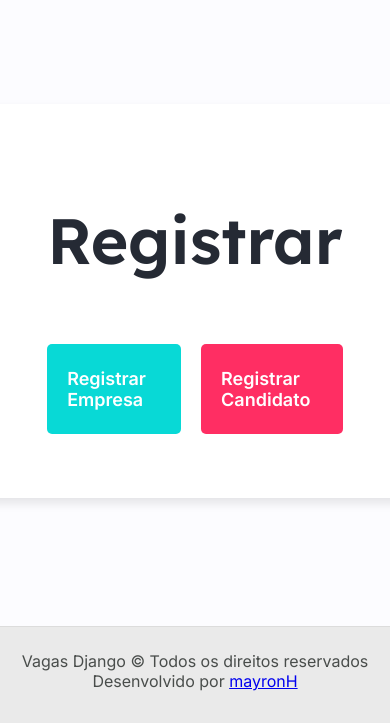
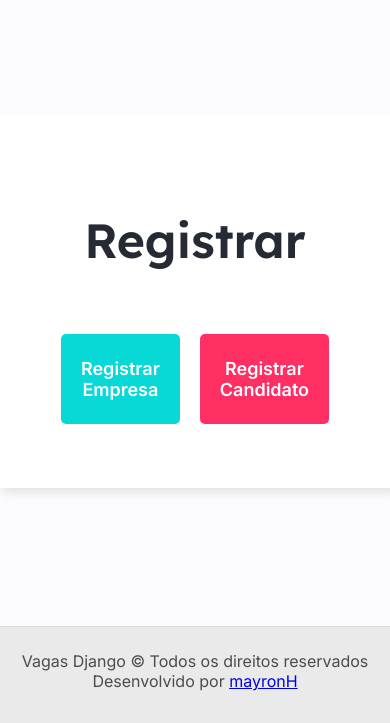
Before and after one commit to mayronH/vagas-django, a Django app: page /conta/cadastro/ in a window 390 px wide. Shown: the part 121-844 px from the top of the page. Run offline with Django 3.2, Linux system fonts and the light colour scheme.

Commit message:
corrigindo responsivo e erro ao logar

```diff
--- a/vagas/static/css/main.css
+++ b/vagas/static/css/main.css
@@ -134,6 +134,13 @@ h6 {
     bottom: 0; */
 }
 
+@media only screen and (max-width:968px){
+    .container{
+        margin-left: 1.5rem;
+        margin-right: 1.5rem;
+    }
+}
+
 @media only screen and (max-width: 767px) {
     .menu {
         display: block;
@@ -145,3 +152,9 @@ h6 {
         padding-bottom: 0.95rem;
     }
 }
+
+@media only screen and (max-width: 425px){
+    .pageTitle{
+        font-size: 3rem;
+    }
+}
--- a/vagas/static/css/signup.css
+++ b/vagas/static/css/signup.css
@@ -29,6 +29,7 @@
 .links a {
     color: var(--white);
     text-decoration: none;
+    text-align: center;
     font-size: 1.125rem;
     font-weight: 600;
 
--- a/vagas/templates/candidacy/add_candidacy.html
+++ b/vagas/templates/candidacy/add_candidacy.html
@@ -7,7 +7,7 @@
 {% endblock %}
 
 {% block content %}
-<div class="containerForm">
+<div class="container containerForm">
     <div class="form candidacy">
         <h1 class="pageTitle">Candidatura</h1>
         <form method="POST">
--- a/vagas/templates/candidacy/candidacy_list.html
+++ b/vagas/templates/candidacy/candidacy_list.html
@@ -9,7 +9,7 @@
 {% block content %}
 
 <h1 class="pageTitle">Minhas Candidaturas</h1>
-<div class="containerOpportunities">
+<div class="container containerOpportunities">
     <div class="opportunities">
         {% for c in candidacies %}
             <div class="opportunity">
--- a/vagas/templates/dashboard.html
+++ b/vagas/templates/dashboard.html
@@ -6,7 +6,7 @@
     <link rel="stylesheet" href="{% static 'css/dashboard.css' %}" />
 {% endblock %}
 {% block content %}
-<div class="containerDashboard">
+<div class="container containerDashboard">
     <table id="dashboard" class="display">
         <thead>
             <tr>
--- a/vagas/templates/opportunity/op_detail.html
+++ b/vagas/templates/opportunity/op_detail.html
@@ -8,7 +8,7 @@
 {% endblock %}
 
 {% block content %}
-    <div class="containerOpportunity">
+    <div class="container containerOpportunity">
         <div class="opportunity">
             <main>
                 <h1 class="pageTitle">{{ opportunity.name }}</h1>
--- a/vagas/templates/opportunity/op_list.html
+++ b/vagas/templates/opportunity/op_list.html
@@ -9,7 +9,7 @@
 {% block content %}
 
 <h1 class="pageTitle">Vagas Disponíveis</h1>
-<div class="containerOpportunities">
+<div class="container containerOpportunities">
     <div class="opportunities">
         {% for op in opportunities %}
             <div class="opportunity">
--- a/vagas/templates/opportunity/op_list_company.html
+++ b/vagas/templates/opportunity/op_list_company.html
@@ -9,7 +9,7 @@
 {% block content %}
 
 <h1 class="pageTitle">Minhas Vagas</h1>
-<div class="containerOpportunities">
+<div class="container containerOpportunities">
     <header class="buttons header">
         <a href="{% url 'add_opportunity' %}"> Criar Vaga</a>
     </header>
--- a/vagas/templates/opportunity/opportunity_form.html
+++ b/vagas/templates/opportunity/opportunity_form.html
@@ -7,7 +7,7 @@
 {% endblock %}
 
 {% block content %}
-<div class="containerForm">
+<div class="container containerForm">
     <div class="form formOpportunity">
         <h1 class="pageTitle">Formulário de Vaga</h1>
         <form method="POST">
--- a/vagas/templates/registration/home.html
+++ b/vagas/templates/registration/home.html
@@ -6,7 +6,7 @@
 {% endblock %}
 
 {% block content %}
-<div class="containerSignup">
+<div class="container containerSignup">
     <div class="singup">
         <h1 class="pageTitle">Registrar</h1>
         <div class="links">
--- a/vagasapp/urls.py
+++ b/vagasapp/urls.py
@@ -19,5 +19,5 @@ from django.urls import path, include
 urlpatterns = [
     path('admin/', admin.site.urls),
     path('', include('vagas.urls')),
-    path('', include('django.contrib.auth.urls')),
+    path('accounts/', include('django.contrib.auth.urls')),
 ]
```
Also changed, not shown: vagas/static/css/op.css (+16 -1 lines), 2 other files.
